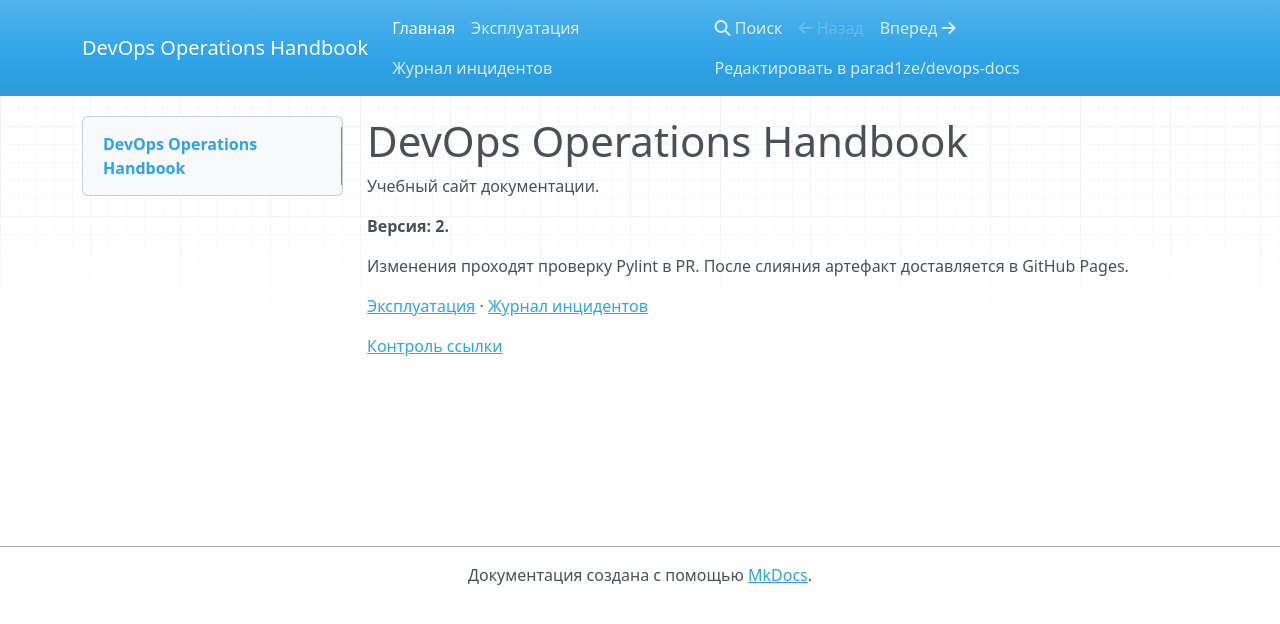
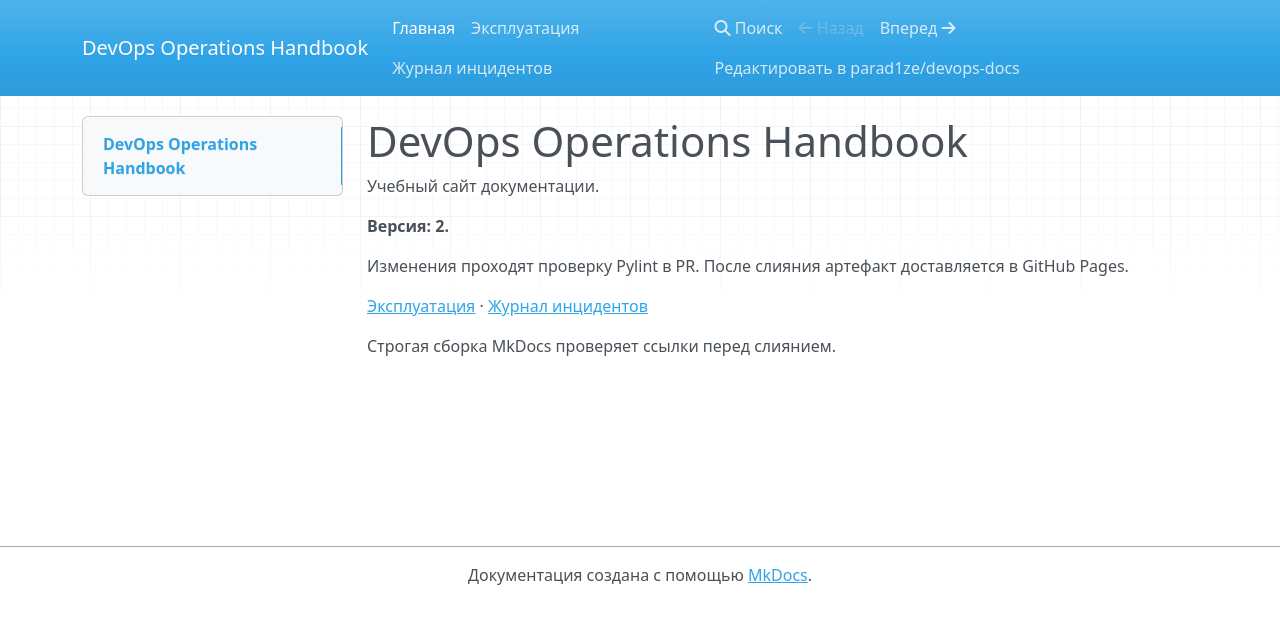
Before and after one commit to parad1ze/devops-docs, an MkDocs documentation site: the page built from docs/index.md, in a window 1280 px wide. Shown: the top 624 px of the page. Built offline with MkDocs 1.6.1, drawn with Linux system fonts in a browser that asks for light colours; nearby versions of some CDN libraries.

Commit message:
docs: restore valid navigation

```diff
--- a/docs/index.md
+++ b/docs/index.md
@@ -8,4 +8,4 @@
 
 [Эксплуатация](runbook.md) · [Журнал инцидентов](incidents.md)
 
-[Контроль ссылки](missing-page.md)
+Строгая сборка MkDocs проверяет ссылки перед слиянием.
```
